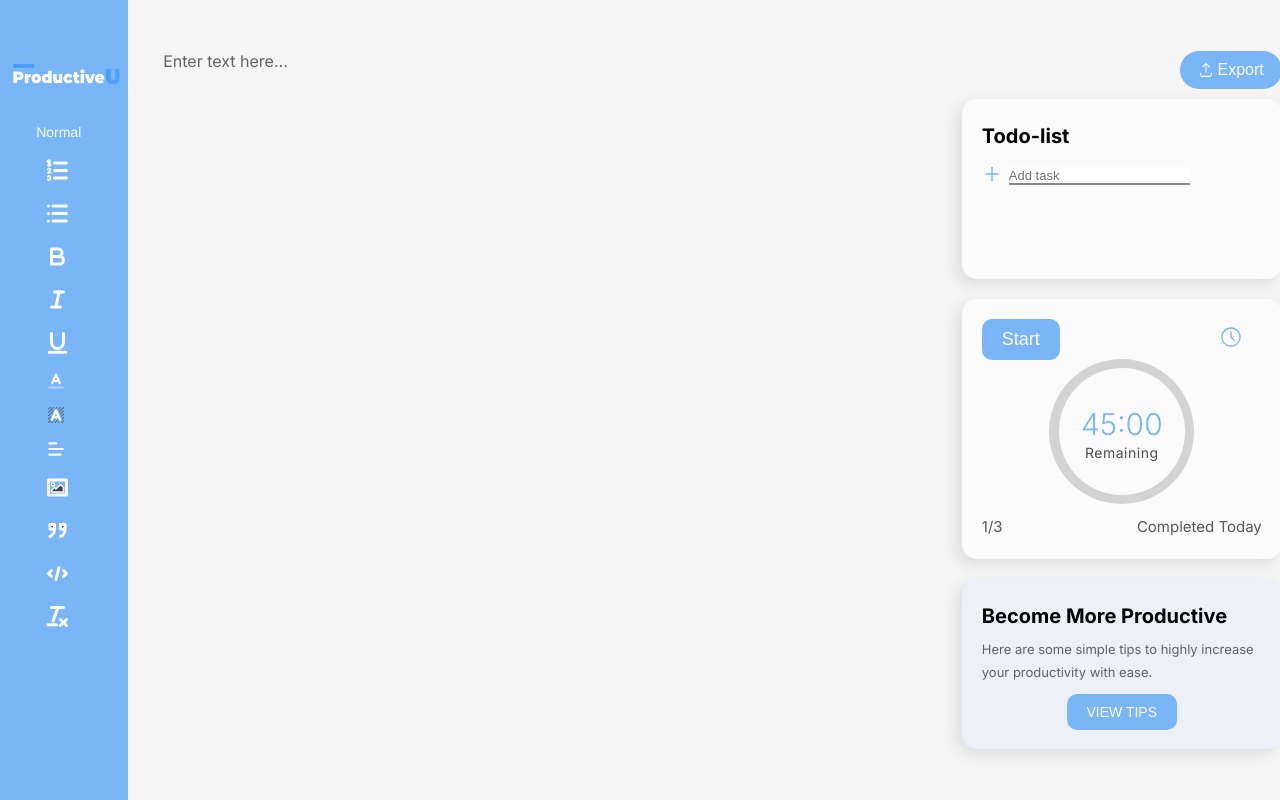
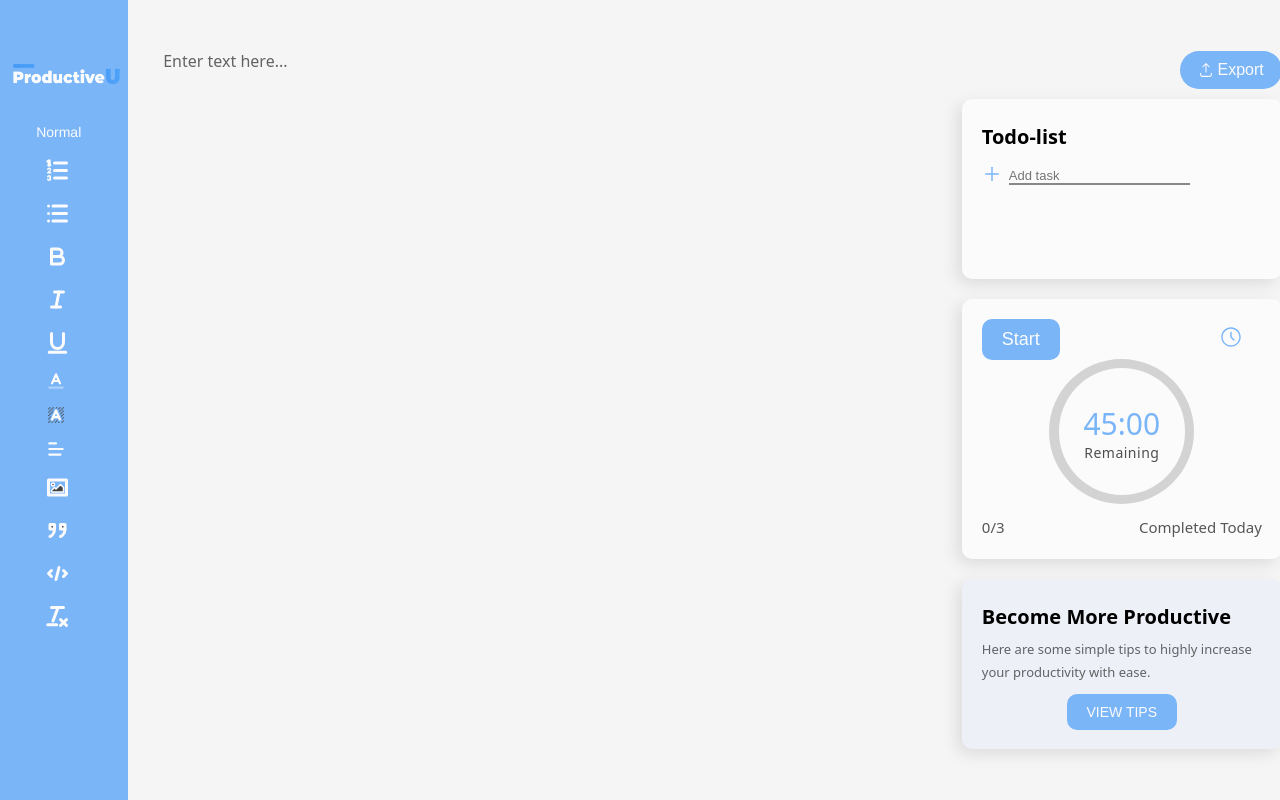
Before and after one commit to IgnacioR97/react-habits, a React (Vite) app: page / in a window 1280 px wide. Built offline with nearby package versions, Linux system fonts and the light colour scheme.

Commit message:
did a lot more than 15 today

```diff
--- a/index.html
+++ b/index.html
@@ -2,7 +2,7 @@
 <html lang="en">
   <head>
     <meta charset="UTF-8" />
-    <link rel="icon" type="image/svg+xml" href="/vite.svg" />
+    <link rel="icon" type="image/svg+xml" href="/src/favicon.png" />
     <meta name="viewport" content="width=device-width, initial-scale=1.0" />
     <link rel="preconnect" href="https://fonts.googleapis.com" />
     <link rel="preconnect" href="https://fonts.gstatic.com" crossorigin />
--- a/src/cards/Timer.jsx
+++ b/src/cards/Timer.jsx
@@ -2,21 +2,37 @@ import { useState, useEffect, useRef } from "react";
 import { RxClock } from "react-icons/rx";
 
 const Timer = () => {
+  const [mode, setMode] = useState("light-theme");
+
+  useEffect(() => {
+    document.documentElement.className = mode;
+  }, [mode]);
+
   const time = [
     { id: 1, time: 15 },
     { id: 2, time: 20 },
     { id: 3, time: 25 },
     { id: 4, time: 30 },
     { id: 5, time: 45 },
+    { id: 6, time: 0.1 },
   ];
 
   const [elapsedTime, setElapsedTime] = useState(0);
+  const [isActive, setIsActive] = useState(false);
   const [defaultTime, setDefaultTime] = useState(45);
   const [extraTime, setExtraTime] = useState(0);
   const [totalTime, setTotalTime] = useState((defaultTime + extraTime) * 60);
   const [isRunning, setIsRunning] = useState(false);
+  const [isBreakTime, setIsBreakTime] = useState(false);
   const [displayTime, setDisplayTime] = useState(`${defaultTime}:00`);
   const progressBarRef = useRef(null);
+  const [completedToday, setCompletedToday] = useState(0);
+
+  useEffect(() => {
+    setTotalTime((defaultTime + extraTime) * 60);
+    setElapsedTime(0);
+    setDisplayTime(`${defaultTime}:00`);
+  }, [defaultTime, extraTime]);
 
   useEffect(() => {
     const progressBar = progressBarRef.current;
@@ -34,14 +50,28 @@ const Timer = () => {
           valueContainer.textContent = `${minutesRemaining
             .toString()
             .padStart(2, "0")}:${secondsRemaining.toString().padStart(2, "0")}`;
+          if (mode === "light-theme") {
             progressBar.style.background = `conic-gradient(#d3d3d3 ${
               ((totalTime - updatedElapsedTime) / totalTime) * 360
             }deg, #7AB5F8 ${
               ((totalTime - updatedElapsedTime) / totalTime) * 360
             }deg)`;
+          } else {
+            progressBar.style.background = `conic-gradient(#d3d3d3 ${
+              ((totalTime - updatedElapsedTime) / totalTime) * 360
+            }deg, #4057af ${
+              ((totalTime - updatedElapsedTime) / totalTime) * 360
+            }deg)`;
+          }
+
           if (updatedElapsedTime === totalTime) {
-            clearInterval(intervalId);
-            console.log("done");
+            setIsBreakTime(true);
+            setIsActive(false);
+            setDefaultTime(5);
+            setExtraTime(0);
+            setTotalTime((defaultTime + extraTime) * 60);
+            setDisplayTime(`${defaultTime}:00`);
+            setMode("light-theme");
           }
           return updatedElapsedTime;
         });
@@ -49,10 +79,27 @@ const Timer = () => {
     }
 
     return () => clearInterval(intervalId);
-  }, [totalTime, isRunning]);
+  }, [totalTime, isRunning, isBreakTime]);
+
+  useEffect(() => {
+    localStorage.setItem("completedToday", completedToday);
+  }, [completedToday]);
 
   const handleStartClick = () => {
+    if (isBreakTime) {
+      setElapsedTime(0);
+      setIsActive(false);
+      setDefaultTime(45);
+      setExtraTime(0);
+      setTotalTime((45 + 0) * 60);
+      setIsRunning(false);
+      setIsBreakTime(false);
+    } else {
+      setMode("dark-theme");
       setIsRunning((prevIsRunning) => !prevIsRunning);
+      setIsActive(true);
+      setTotalTime((defaultTime + extraTime) * 60);
+    }
   };
 
   const handleAddTime = () => {
@@ -61,6 +108,8 @@ const Timer = () => {
   };
 
   const handleStopTime = () => {
+    setMode("light-theme");
+    setIsActive(false);
     setIsRunning(false);
   };
 
@@ -69,17 +118,17 @@ const Timer = () => {
     setTotalTime(item.time * 60);
     setElapsedTime(0);
     setDisplayTime(`${item.time}:00`);
-    progressBarRef.current.style.background = `conic-gradient(#d3d3d3)`;
   };
 
   return (
     <div className="card timer-card">
       <div className="timer-buttons">
-        {isRunning || (
+        {isActive || (
           <>
             <button onClick={handleStartClick} className="btn btn-start">
-              Start
+              {isBreakTime ? "Skip Break" : "Start"}
             </button>
+            {isBreakTime || (
               <button className="btn btn-time">
                 <RxClock className="clock-icon clock-v2" />
                 <div className="clock-container">
@@ -102,9 +151,10 @@ const Timer = () => {
                   </ul>
                 </div>
               </button>
+            )}
           </>
         )}
-        {isRunning && (
+        {isActive && (
           <>
             <button onClick={handleStopTime} className="btn">
               Pause
@@ -122,7 +172,7 @@ const Timer = () => {
         </div>
       </div>
       <div className="duration-left">
-        <p className="duration-amount">1/3</p>
+        <p className="duration-amount">{completedToday}/3</p>
         <p className="duration-text">Completed Today</p>
       </div>
     </div>
--- a/src/index.css
+++ b/src/index.css
@@ -1,5 +1,14 @@
-:root {
-  --color-text: #FBFBFC;
+.dark-theme {
+  --color-background: #1c254b;
+  --main-text: #fbfbfcba;
+  --color-secondary: #5370e1;
+  --color-primary: #4057af;
+  --color-primary-30: #8da3fc;
+}
+
+.light-theme {
+  --color-background: #f5f5f5;
+  --main-text: rgba(0, 0, 0, 0.6);
   --color-secondary: #619DF0;
   --color-primary: #7AB5F8;
   --color-primary-30: #a2cbfa;
@@ -19,12 +28,13 @@ html {
 }
 
 body {
-  /* font-family: system-ui, -apple-system, BlinkMacSystemFont, 'Segoe UI', Roboto, */
-  /* Oxygen, Ubuntu, Cantarell, 'Open Sans', 'Helvetica Neue', sans-serif; */
-  font-family: 'Inter', sans-serif;
+  font-family: system-ui, -apple-system, BlinkMacSystemFont, 'Segoe UI', Roboto,
+    Oxygen, Ubuntu, Cantarell, 'Open Sans', 'Helvetica Neue', sans-serif;
+  /* font-family: 'Inter', sans-serif; */
   font-weight: 400;
   line-height: 1.75;
-  background-color: #f5f5f5;
+  transition: background-color 0.3s linear, color 0.3s linear;
+  background-color: var(--color-background);
 }
 
 .ql-container {
@@ -33,26 +43,42 @@ body {
 
 /* Scroll bar */
 /* Set the width and color of the scrollbar */
-.ql-editor::-webkit-scrollbar {
-  width: 10px;
-  background-color: #f0f0f080;
+*::-webkit-scrollbar {
+  background-color: #F8F8F8;
+  width: 1.8rem;
+  border-radius: 10px;
 }
 
 /* Set the color and style of the scrollbar thumb */
-.ql-editor::-webkit-scrollbar-thumb {
+*::-webkit-scrollbar-thumb {
   cursor: pointer;
   background-color: #D9D0D0;
   border: 2px solid #D9D0D0;
-  border-radius: 5px;
-  width: 10px;
+  border-radius: 25px;
+  border: 5px solid #F8F8F8;
   pointer-events: auto;
 }
 
 /* Set the color and style of the scrollbar thumb when hovered */
-.ql-editor::-webkit-scrollbar-thumb:hover {
+*::-webkit-scrollbar-thumb:hover {
   background-color: #ccc;
   border-color: #ccc;
   cursor: pointer;
+  border: 5px solid #F8F8F8;
+}
+
+.dark-theme *::-webkit-scrollbar {
+  background-color: transparent;
+}
+
+.dark-theme *::-webkit-scrollbar-thumb,
+.dark-theme *::-webkit-scrollbar-thumb:hover {
+  border: 5px solid var(--color-background);
+}
+
+.dark-theme .card::-webkit-scrollbar-thumb,
+.dark-theme .card::-webkit-scrollbar-thumb:hover {
+  border: 5px solid #FBFBFC;
 }
 
 
@@ -77,7 +103,7 @@ main {
   z-index: 1;
   border: none;
   transform: rotate(0deg);
-  background-color: #7AB5F8;
+  background-color: var(--color-primary);
   width: 13rem;
   height: 100vh;
   min-height: 100%;
@@ -98,6 +124,10 @@ main {
   margin: 0 auto;
 }
 
+.ql-editor.ql-blank::before {
+  color: var(--main-text);
+}
+
 .ql-toolbar.ql-snow .ql-formats .ql-picker {
   margin-top: 1rem;
 }
@@ -107,12 +137,12 @@ main {
 }
 
 .ql-snow .ql-picker.ql-expanded .ql-picker-label {
-  color: var(--color-text);
+  color: #FBFBFC;
 }
 
 .ql-toolbar.ql-snow .ql-picker-label {
   border: none;
-  color: var(--color-text);
+  color: #FBFBFC;
 }
 
 .ql-formats button {
@@ -123,16 +153,21 @@ main {
 .ql-snow .ql-toolbar button {
   height: 33px;
   width: 33px;
-  stroke: var(--color-text);
+  stroke: #FBFBFC;
+}
+
+.ql-toolbar.ql-snow .ql-picker-label {
+  /* height: 36px; */
+  /* width: 36px; */
 }
 
 .ql-snow .ql-stroke {
-  stroke: var(--color-text);
+  stroke: #FBFBFC;
 }
 
 .ql-container {
   width: 62vw;
-  height: 90vh;
+  height: 91vh;
   margin: 4% auto 0 auto;
 }
 
@@ -142,7 +177,7 @@ main {
 
 .ql-editor {
   border-radius: 10px;
-
+  color: var(--main-text);
 }
 
 .ql-editor {
@@ -180,9 +215,9 @@ main {
 }
 
 .card {
-  background: var(--color-text);
+  background: #FBFBFC;
   box-shadow: -5px 5px 16px rgba(0, 0, 0, 0.1);
-  border-radius: 15px;
+  border-radius: 10px;
   overflow: auto;
 }
 
@@ -190,7 +225,7 @@ main {
   border: none;
   background: transparent;
   background-color: var(--color-primary);
-  color: var(--color-text);
+  color: #FBFBFC;
   padding: 1rem 1.8rem;
   border-radius: 25px;
   font-size: 1.6rem;
@@ -216,6 +251,10 @@ main {
 .todo-list {
   display: inline-block;
   width: 100%;
+}
+
+.todo-card::-webkit-scrollbar {
+  background-color: transparent;
 }
 
 .todo-card {
@@ -295,6 +334,7 @@ main {
   border: none;
   color: #000000e7;
   border-bottom: 2px solid rgba(204, 204, 204, 0.87);
+  background-color: transparent;
 }
 
 .input.error {
@@ -354,7 +394,7 @@ main {
   position: absolute;
   height: 87%;
   width: 87%;
-  background-color: var(--color-text);
+  background-color: #FBFBFC;
   border-radius: 50%;
 }
 
@@ -389,7 +429,6 @@ main {
   justify-content: space-between;
   align-items: center;
   gap: 1rem;
-  width: 28rem;
   margin: 1rem auto 0 auto;
 }
 
@@ -405,7 +444,7 @@ main {
 
 .btn-start {
   background-color: var(--color-primary);
-  color: var(--color-text);
+  color: #FBFBFC;
 }
 
 .clock-icon {
@@ -446,21 +485,21 @@ main {
 }
 
 .clock-item {
-  background-color: var(--color-text);
+  background-color: #fff;
   padding: 0.2rem;
 }
 
 .clock-item.active {
   background-color: var(--color-primary);
-  color: var(--color-text);
+  color: #FBFBFC;
 }
 
-.clock-item.active:first-child {
+.clock-item:first-child {
   border-top-right-radius: 10px;
   border-top-left-radius: 10px;
 }
 
-.clock-item.active:last-child {
+.clock-item:last-child {
   border-bottom-right-radius: 10px;
   border-bottom-left-radius: 10px;
 }
@@ -498,7 +537,7 @@ main {
   text-align: center;
   cursor: pointer;
   border: 0;
-  color: var(--color-text);
+  color: #FBFBFC;
   font-size: 1.4rem;
   font-weight: 500;
   text-transform: uppercase;
```
Also changed, not shown: src/favicon.png (added). Lines whose indentation alone changed are shown as unchanged.
